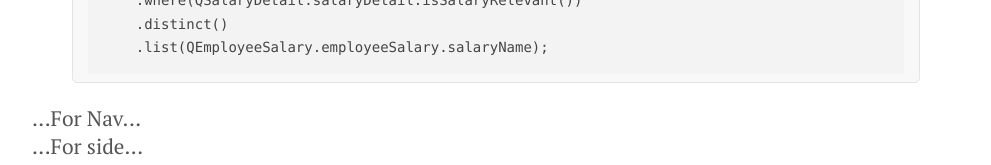
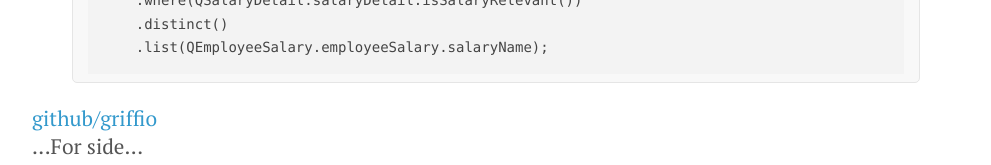
Before and after one commit to griffio/griffio.github.io, a Jekyll site: the page built from _posts/2014-08-31-test.md, in a window 1280 px wide. Shown: the part 743-908 px from the top of the page, without its empty margins (144-1135 px from the left). Built offline with Jekyll 4.4.1, drawn with Linux system fonts in a browser that asks for light colours; nearby versions of some CDN libraries.

Commit message:
Update default.html

```diff
--- a/_layouts/default.html
+++ b/_layouts/default.html
@@ -17,7 +17,7 @@
         </header>
         <div class="griffio-body">
             <main class="griffio-content">{{ content }}</main>
-            <nav class="griffio-nav">...For Nav...</nav>
+            <nav class="griffio-nav"><a href="https://github.com/griffio">github/griffio</a></nav>
             <aside class="griffio-side">...For side...</aside>
         </div>
         <footer>
```
